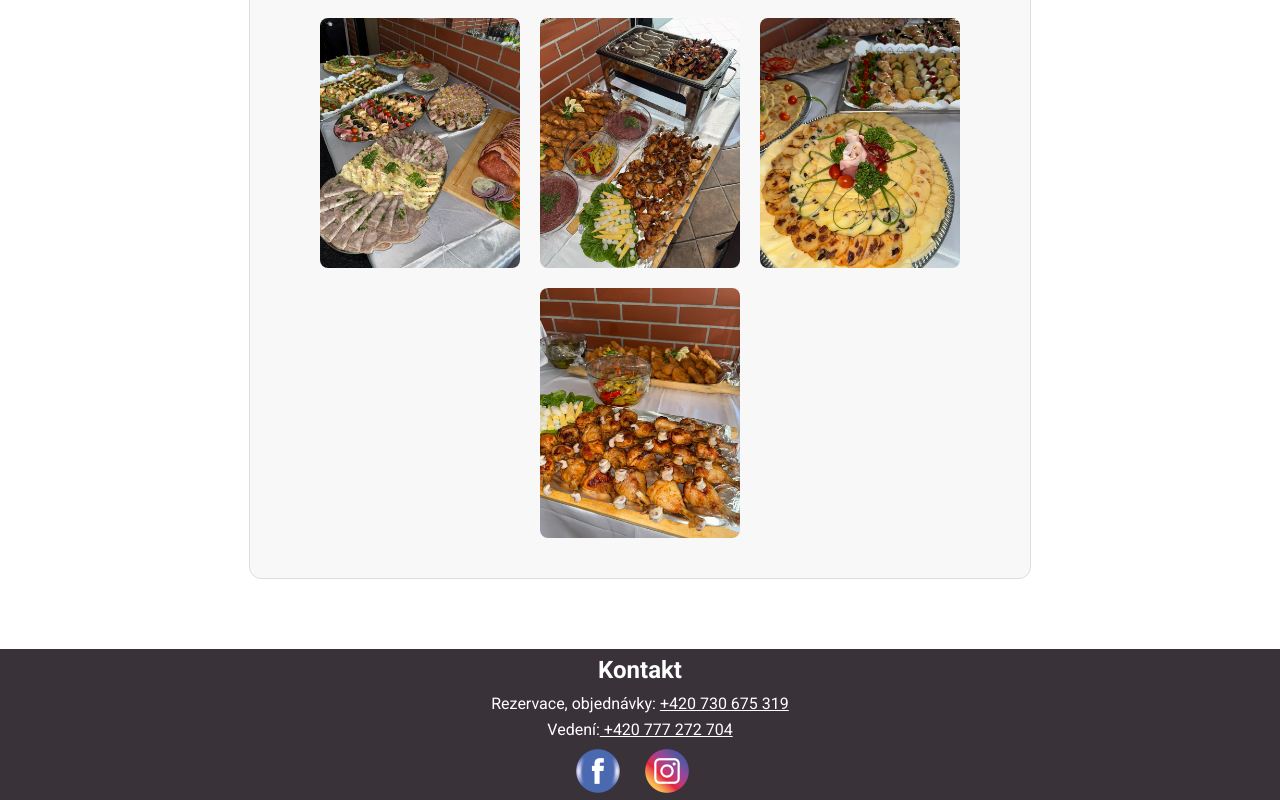
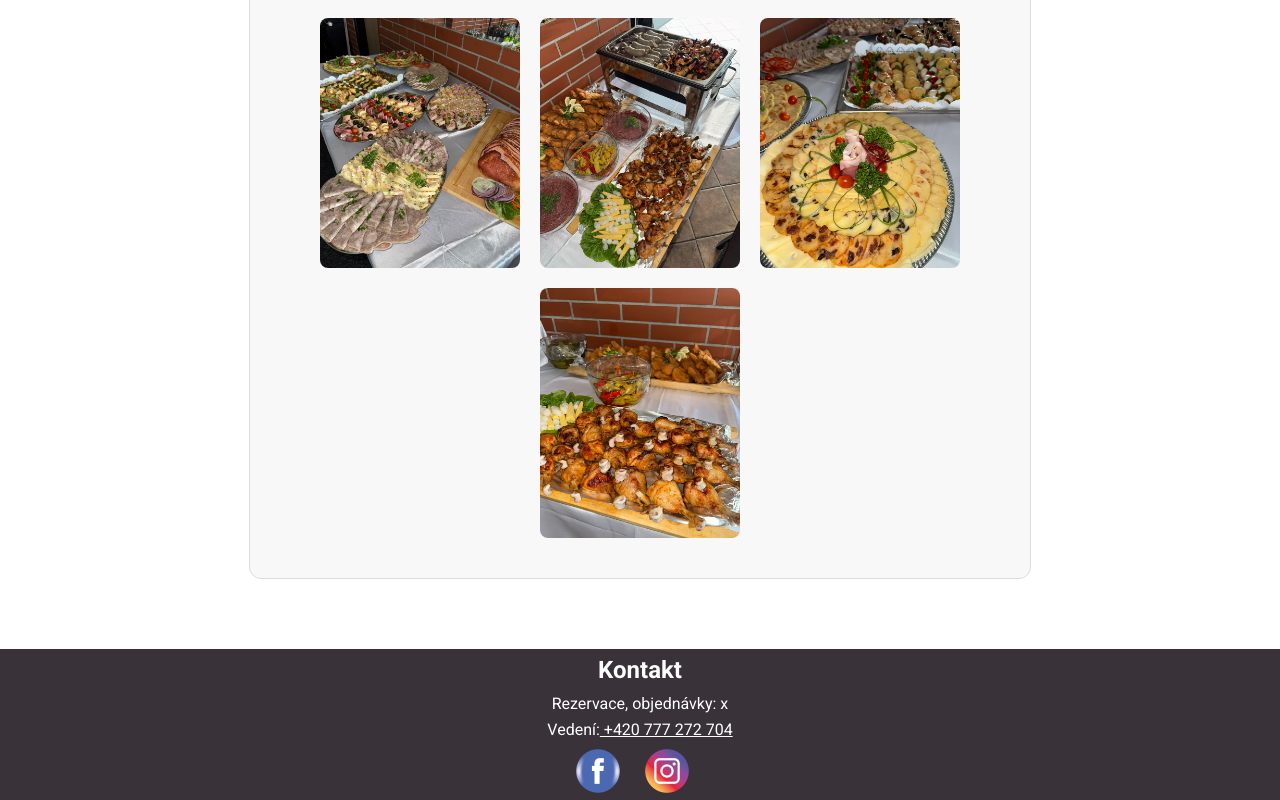
Before and after one commit to bafnatlan-ux/Luna, a plain HTML site: page banketka/index.html in a window 1280 px wide. Shown: the part 1600-2400 px from the top of the page. Drawn offline with Linux system fonts and the light colour scheme.

Commit message:
Update index.html

```diff
--- a/banketka/index.html
+++ b/banketka/index.html
@@ -101,7 +101,7 @@
 
     <section class="socky">
         <h1>Kontakt</h1>
-        <p> Rezervace, objednávky: <a href="tel:+420730675319">+420 730 675 319</a> </p>
+        <p> Rezervace, objednávky: x </p>
         <p>Vedení:<a href="tel:+420777272704"> +420 777 272 704</a></p>
         <div class="logo">
         <a href="https://www.facebook.com/profile.php?id=61558400668974"><img src="../lunaaa/logoFB.png"></a>
```
